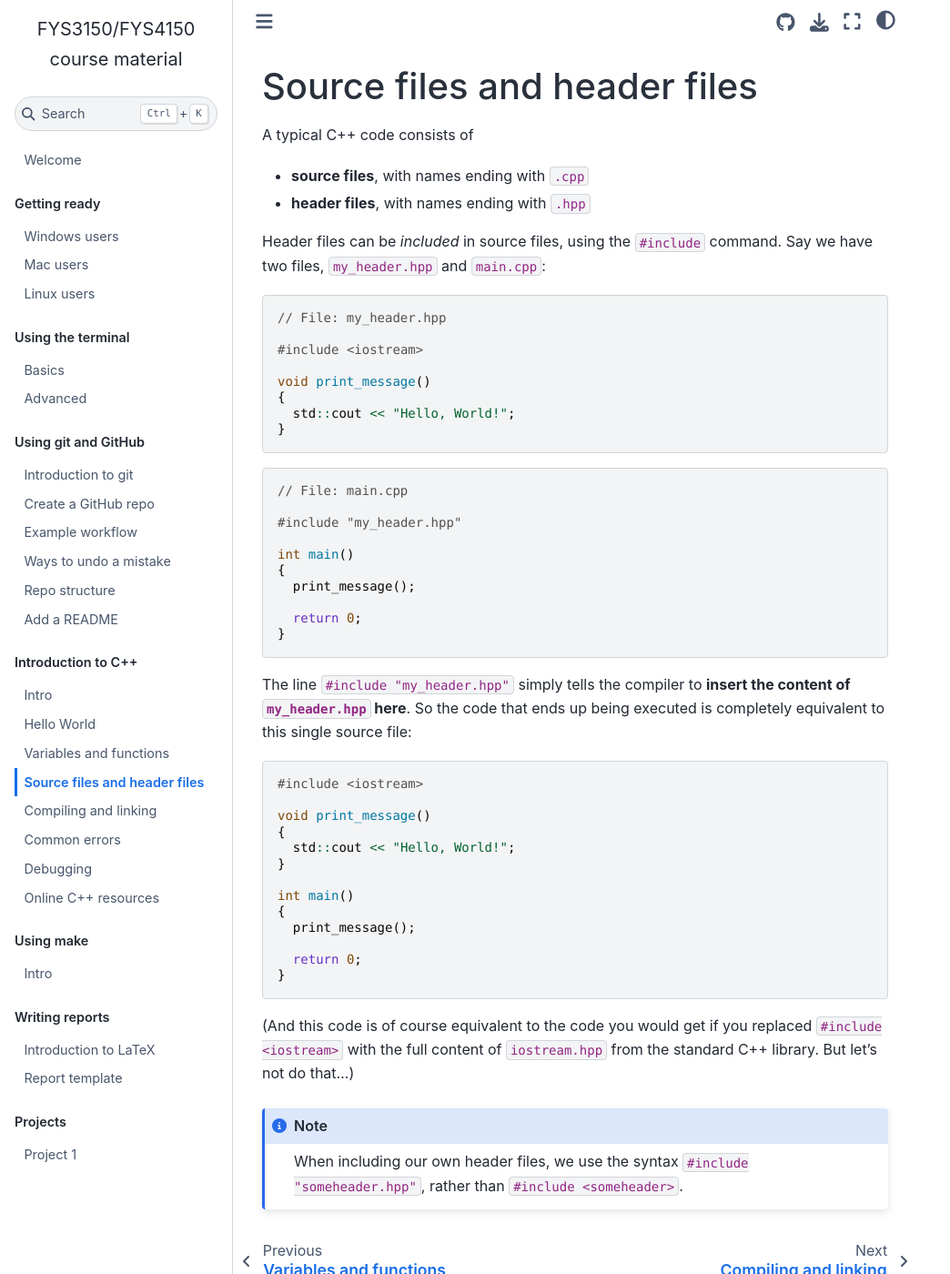
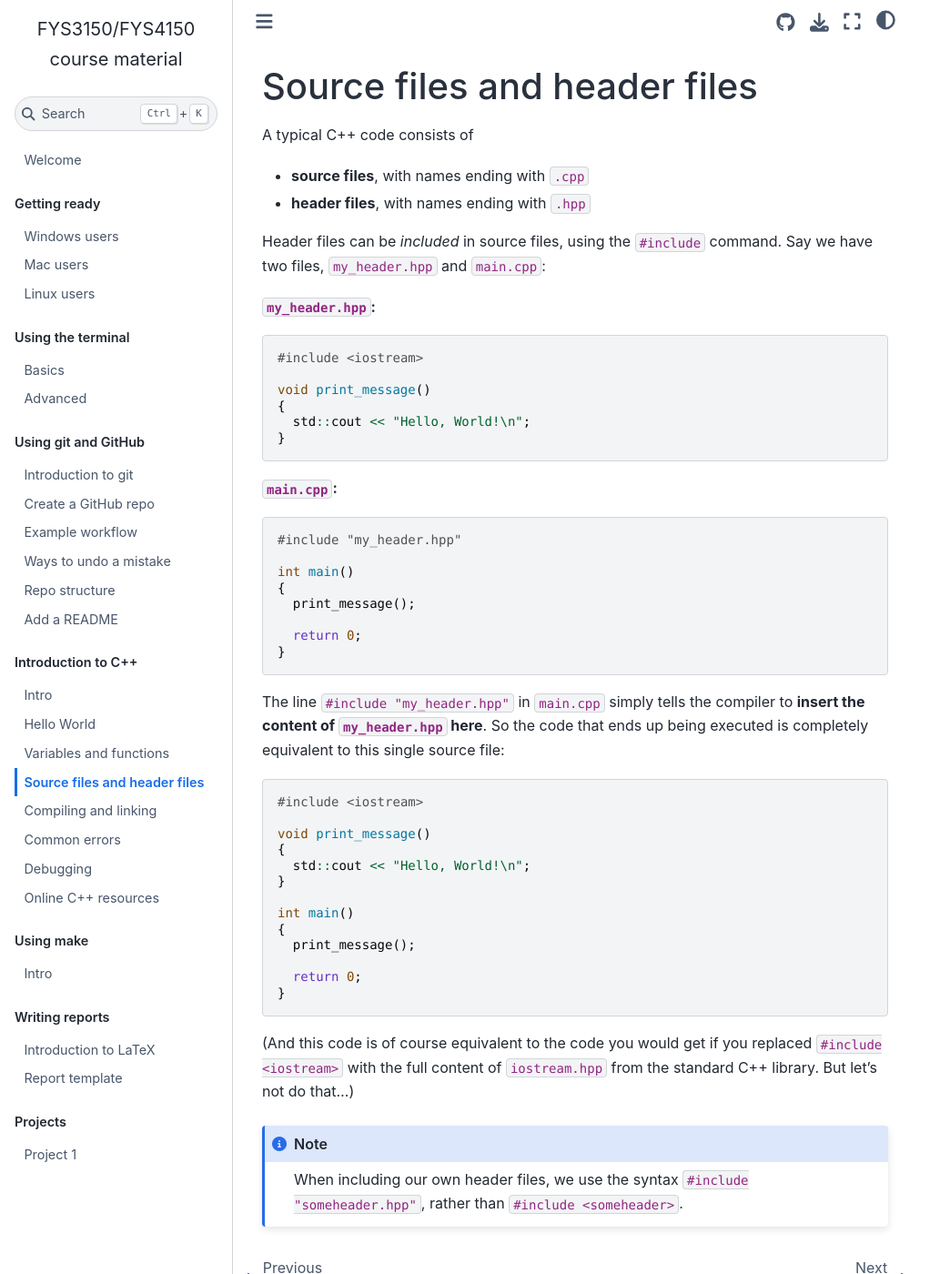
Before and after one commit to anderkve/FYS3150, a Jupyter Book: the page built from book/introduction_to_cpp/source_files_and_header_files.md, in a window 1280 px wide and 1400 px high. Shown: the whole window at 91% size, without its empty margins (0-1044 px from the left). Built offline with Jupyter Book 1.0.4 settings and Sphinx 7.4.7 and the Sphinx Book theme 1.1.4, drawn with Linux system fonts in a browser that asks for light colours.

Commit message:
C++ section: tweaks
	modified:   book/introduction_to_cpp/hello_world.md
	modified:   book/introduction_to_cpp/source_files_and_header_files.md

````diff
--- a/book/introduction_to_cpp/source_files_and_header_files.md
+++ b/book/introduction_to_cpp/source_files_and_header_files.md
@@ -6,20 +6,18 @@ A typical C++ code consists of
 
 Header files can be _included_ in source files, using the `#include` command. Say we have two files, `my_header.hpp` and `main.cpp`:
 
+**`my_header.hpp`:**
 ```cpp
-// File: my_header.hpp
-
 #include <iostream>
 
 void print_message()
 {
-  std::cout << "Hello, World!";
+  std::cout << "Hello, World!\n";
 }
 ```
 
+**`main.cpp`:**
 ```cpp
-// File: main.cpp
-
 #include "my_header.hpp"
 
 int main()
@@ -30,14 +28,14 @@ int main()
 }
 ```
 
-The line `#include "my_header.hpp"` simply tells the compiler to **insert the content of `my_header.hpp` here**. So the code that ends up being executed is completely equivalent to this single source file:
+The line `#include "my_header.hpp"` in `main.cpp` simply tells the compiler to **insert the content of `my_header.hpp` here**. So the code that ends up being executed is completely equivalent to this single source file:
 
 ```cpp
 #include <iostream>
 
 void print_message()
 {
-  std::cout << "Hello, World!";
+  std::cout << "Hello, World!\n";
 }
 
 int main()
@@ -49,6 +47,8 @@ int main()
 ```
 
 (And this code is of course equivalent to the code you would get if you replaced `#include <iostream>` with the full content of `iostream.hpp` from the standard C++ library. But let's not do that...)
+
+
 
 ```{note}
 When including our own header files, we use the syntax `#include "someheader.hpp"`, rather than `#include <someheader>`.
````
Also changed, not shown: book/introduction_to_cpp/hello_world.md (+3 -4 lines).
